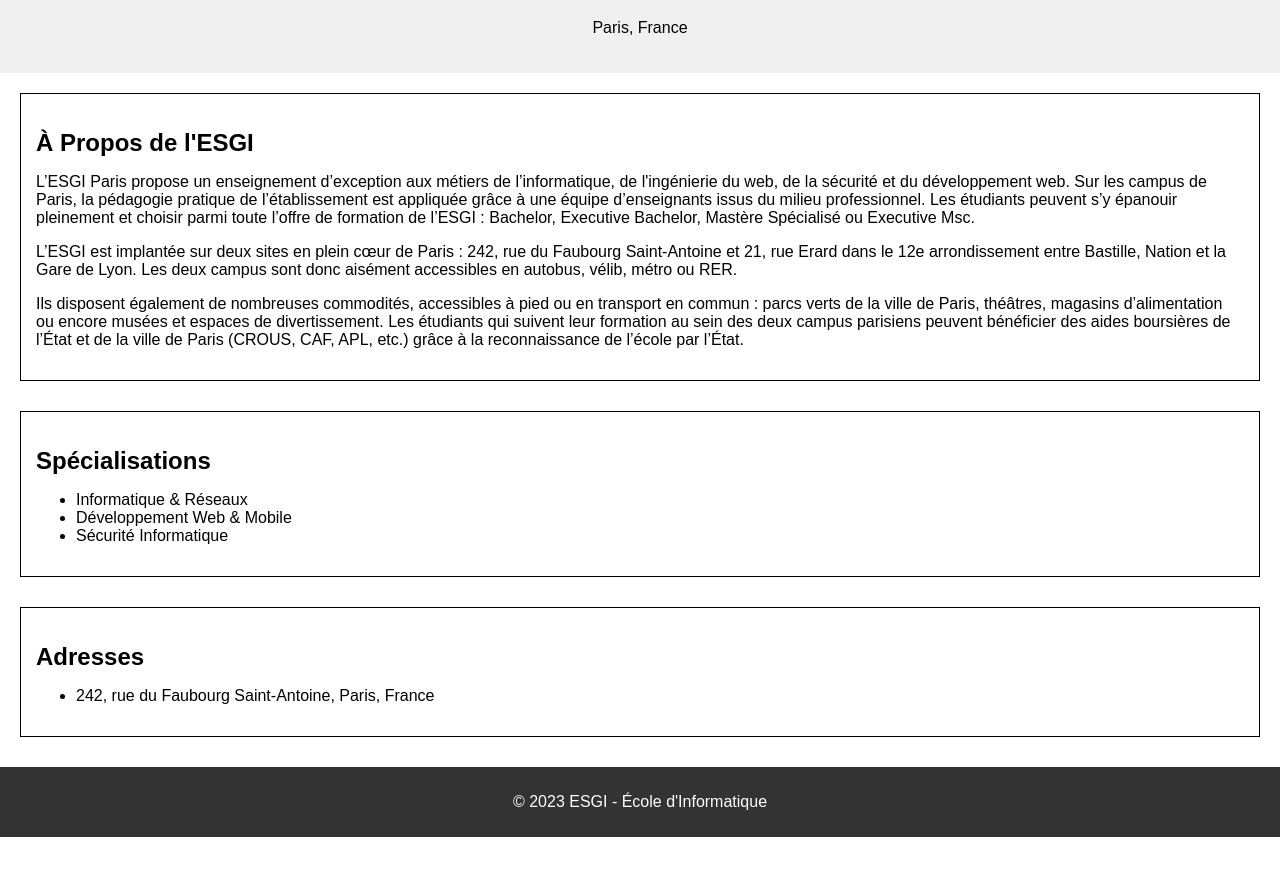
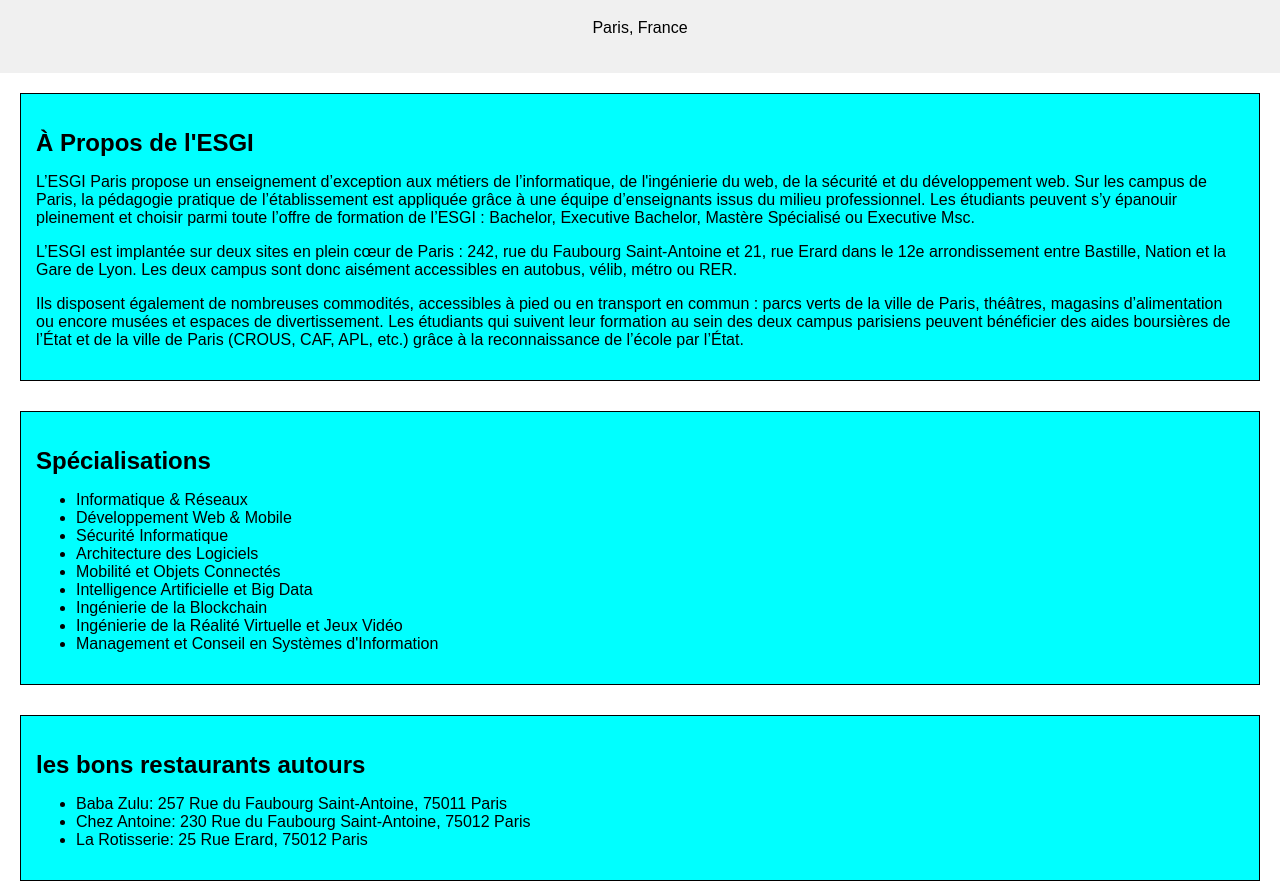
Before and after one commit to Twiikix/Tp-git, a plain HTML site: page index.html in a window 1280 px wide. Shown: the part 81-963 px from the top of the page. Before the commit the page ends 918 px from the top, so only its background shows below. Drawn offline with Linux system fonts and the light colour scheme.

Commit message:
Ajout des spécialisations, de la section restaurants et modification du CSS

```diff
--- a/index.html
+++ b/index.html
@@ -27,7 +27,21 @@
         <li>Informatique & Réseaux</li>
         <li>Développement Web & Mobile</li>
         <li>Sécurité Informatique</li>
-        <!-- Add other specializations -->
+        <li>Architecture des Logiciels</li>
+        <li>Mobilité et Objets Connectés</li>
+        <li>Intelligence Artificielle et Big Data</li>
+        <li>Ingénierie de la Blockchain</li>
+        <li>Ingénierie de la Réalité Virtuelle et Jeux Vidéo</li>
+        <li>Management et Conseil en Systèmes d'Information</li>
+      </ul>
+    </section>
+
+    <section id="restaurants">
+      <h2>les bons restaurants autours</h2>
+      <ul>
+        <li>Baba Zulu: 257 Rue du Faubourg Saint-Antoine, 75011 Paris</li>
+        <li>Chez Antoine: 230 Rue du Faubourg Saint-Antoine, 75012 Paris</li>
+        <li>La Rotisserie: 25 Rue Erard, 75012 Paris</li>
       </ul>
     </section>
 
--- a/style.css
+++ b/style.css
@@ -18,6 +18,7 @@
   margin-bottom: 30px;
   padding: 15px;
   border: 1px solid black;
+  background-color: aqua;
 }
 
 h2 {
```
